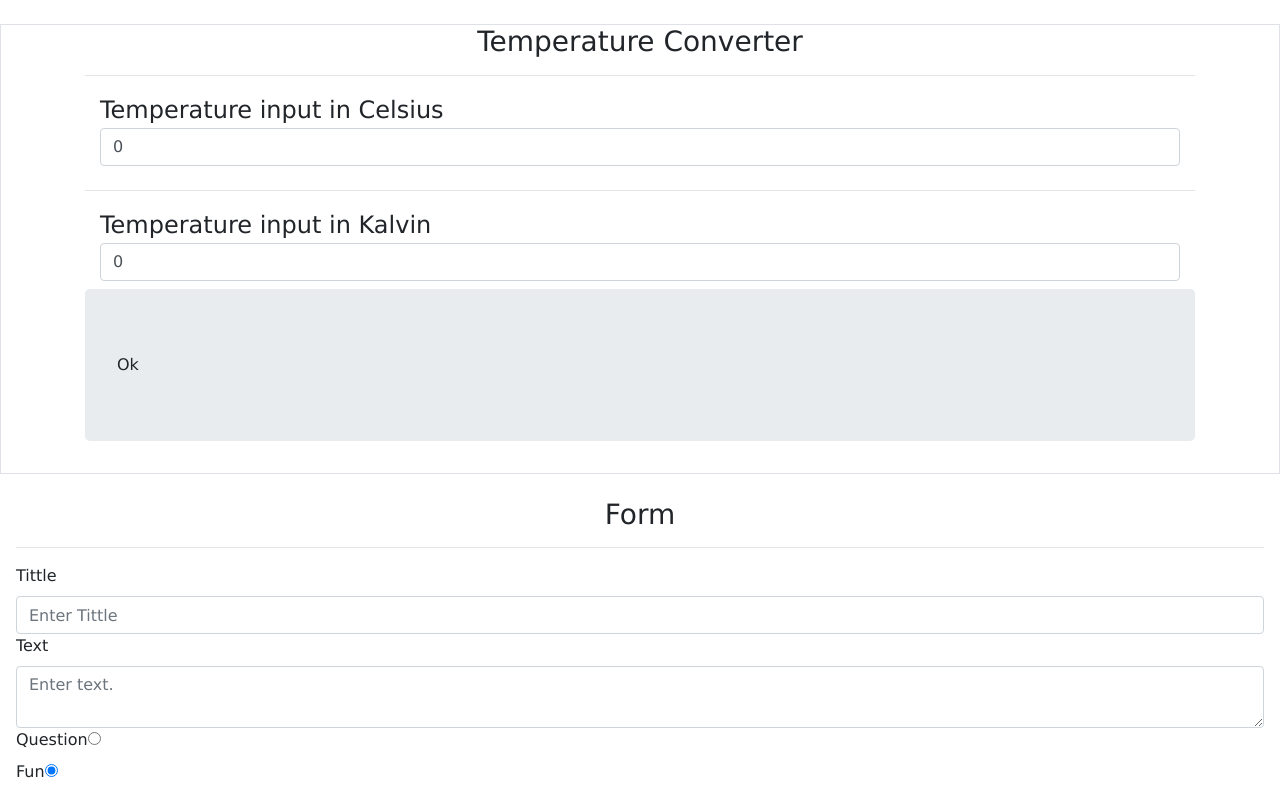
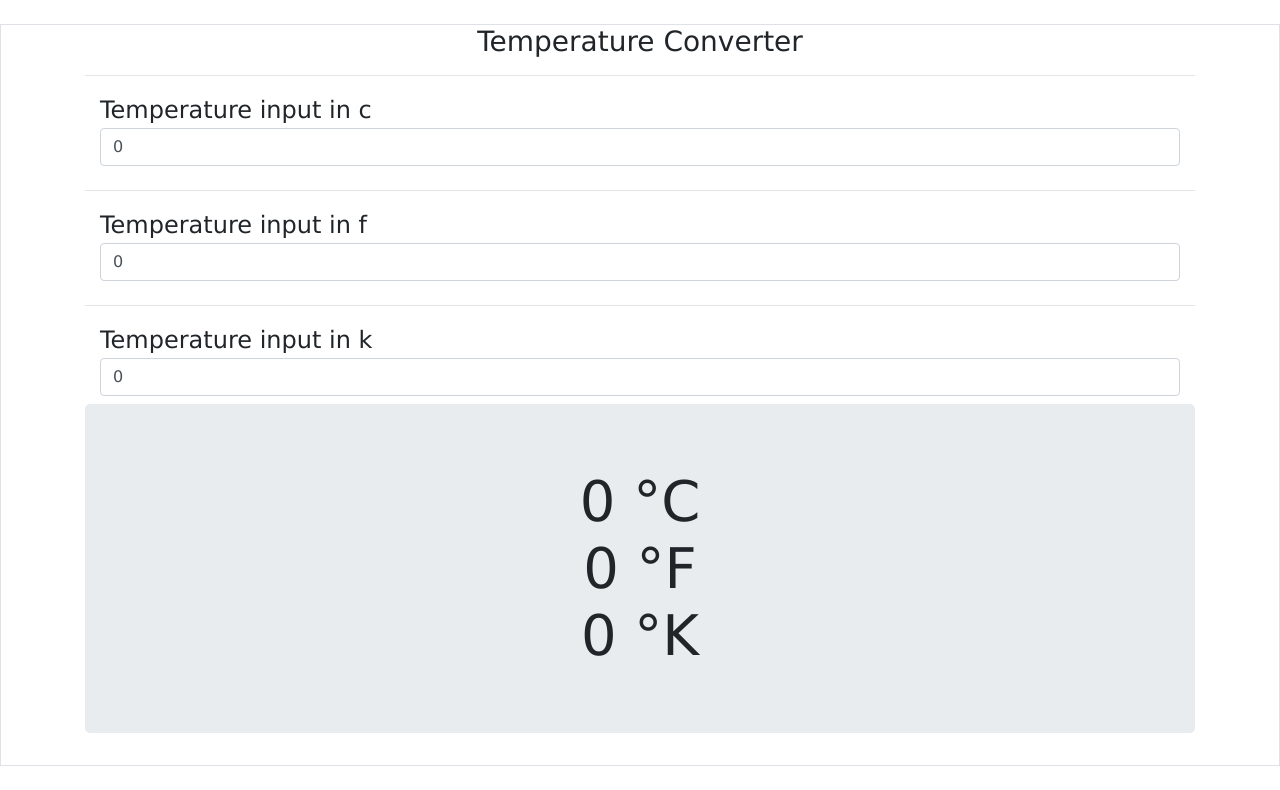
Before and after one commit to joy-narayon-roy/learn_react, a React (Create React App) app: page / in a window 1280 px wide. Shown: the top 790 px of the page. Built offline with nearby package versions, Linux system fonts and the light colour scheme.

Commit message:
Temp Conveter is updayed

```diff
--- a/src/components/TemperatureConverter.jsx
+++ b/src/components/TemperatureConverter.jsx
@@ -1,20 +1,38 @@
 import React,{Component} from 'react';
 import TemperatureInput from './TemperatureInput.jsx';
+class Converter{
+    ctf(c){
+        return (5*c);
+    }
+    ctk(k){
+        return (10*k);
+    }
+}
+
+let converter = new Converter();
 
 class TemperatureConverter extends Component{
-
-    constructor (props) {
-        super(props);
-        this.state ={
+    constructor (){
+        super();
+        this.state = {
             c:0,
-            k:0,
-            f:0
+            f:0,
+            k:0
         }
     }
 
-    inputHandaler = (e) =>{
-        console.log(e.target.value);
-        console.log(this.state);
+    inputHandeler = (e)=>{
+        let {value} = e.target;
+        if (e.target.name=='c') {
+            this.setState({
+                f:converter.ctf(value),
+                k:converter.ctk(value)
+            })
+        }
+
+        this.setState({
+            [e.target.name]:e.target.value
+        })
     }
 
     render (){
@@ -22,10 +40,13 @@ class TemperatureConverter extends Component{
             <div class="container">
                 <h3 class="text-center">Temperature Converter</h3>
                 <hr />
-                <TemperatureInput scale="c" />
+                <TemperatureInput  scale="c" data={this.state} handaler={this.inputHandeler}/>
                 <hr />
-                <TemperatureInput scale="k" handler={this.inputHandaler} />
-            <p class="jumbotron">{'Ok'}</p>
+                <TemperatureInput scale="f" data={this.state} handaler={this.inputHandeler}/>
+                <hr />
+                <TemperatureInput scale="k" data={this.state} handaler={this.inputHandeler}/>
+            <p class="jumbotron text-center display-4">{this.state.c} °C <br /> {this.state.f} °F <br />
+            {this.state.k} °K</p>
             </div>
         </section>)
     }
--- a/src/components/TemperatureInput.jsx
+++ b/src/components/TemperatureInput.jsx
@@ -22,24 +22,23 @@ import React from 'react';
     }
 }*/
 
-function TemperatureInput({scale, handler}) {
-
-    let scaleInput = "";
-    if (scale === "c") {
-        scaleInput = "Celsius"
-    } else if (scale === "k") {
-        scaleInput = "Kalvin"
+class TemperatureInput extends React.Component {
+    constructor (props){
+        super(props);
     }
 
-    let val = 0;
-    return (<div>
-        <fieldset class="container">
-    <legend>Temperature input in {scaleInput}
-    <input class="form-control" type="number" onChange={handler} value={val} />
+    render () {
+        let {scale,data,handaler} = this.props;
+
+return (<div>
+    <fieldset class="container">
+        <legend>Temperature input in {scale}
+        <input class="form-control" type="number" name={scale} onChange={handaler} value={data[scale]}/>
     </legend>
-        </fieldset>
-    </div>
-    )
+</fieldset>
+</div>
+)
+    }
 }
 
 export default TemperatureInput;
```
